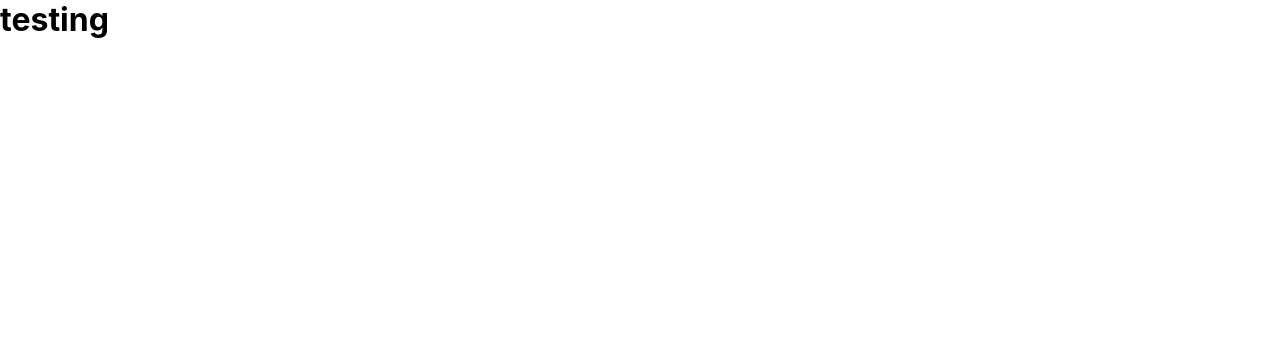
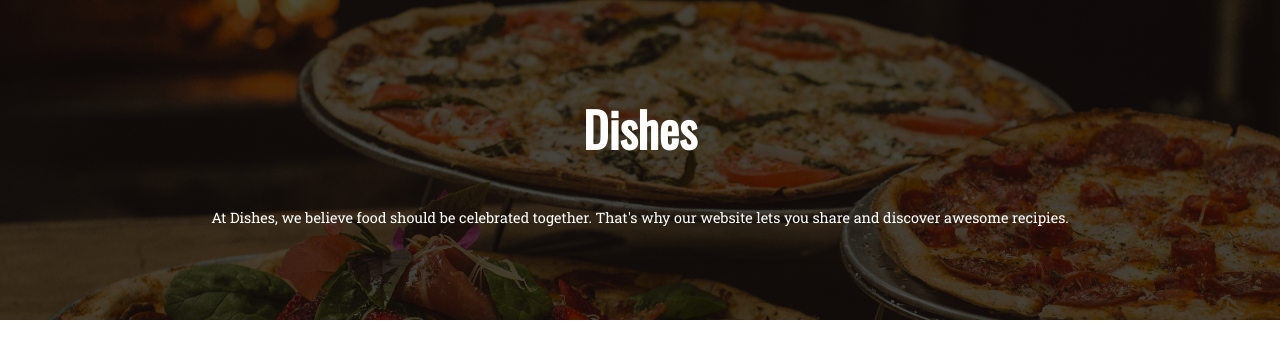
Before and after one commit to jpilch/dishes, a React (Create React App) app: page / in a window 1280 px wide. Shown: the top 358 px of the page. Built offline with nearby package versions, Linux system fonts and the light colour scheme.

Commit message:
add hero image and heading

```diff
--- a/src/features/app/App.js
+++ b/src/features/app/App.js
@@ -1,8 +1,23 @@
+import styles from "../../styles/App.module.scss";
+
 function App() {
     return (
-        <div className="App">
-            <h1>testing</h1>
-        </div>
+        <main className={styles.main}>
+            <section className={styles.main__hero}>
+                <div className={styles.main__img} />
+                <div className={styles.main__overlay}>
+                    <h1 className={styles.main__heading}>
+                        Dishes
+                    </h1>
+                    <p>
+                        At Dishes, we believe food should be celebrated together. That's why our website lets you share and discover awesome recipies.
+                    </p>
+                </div>
+            </section>
+            <section className={styles.main__form}>
+
+            </section>
+        </main>
     );
 }
 
--- /dev/null
+++ b/src/styles/App.module.scss
@@ -0,0 +1,43 @@
+@import "mixins";
+
+.main {
+    @include flex-container;
+    @include flex-column;
+
+    justify-content: flex-start;
+    min-height: 100vh;
+    gap: 2em;
+
+    &__hero {
+        position: relative;
+        height: 20em;
+    }
+
+    &__img {
+        height: 100%;
+        background: url("../../public/images/pizza.jpg") center center/cover;
+    }
+
+    &__overlay {
+        @include flex-container;
+        font-size: 0.9rem;
+        flex-direction: column;
+        position: absolute;
+        top: 0;
+        left: 0;
+        height: 100%;
+        width: 100%;
+        text-align: center;
+        gap: 3em;
+        background-color: rgba($color: #000000, $alpha: 0.7);
+        color: #fff;
+    }
+
+    &__heading {
+        font-size: 3rem;
+    }
+
+    &__form {
+        height: calc(100vh - 22em);
+    }
+}
--- /dev/null
+++ b/src/styles/_mixins.scss
@@ -0,0 +1,10 @@
+@mixin flex-container {
+    display: flex;
+    justify-content: center;
+    align-items: center;
+}
+
+@mixin flex-column {
+    flex-direction: column;
+    align-items: stretch;
+}
--- a/src/styles/index.scss
+++ b/src/styles/index.scss
@@ -1,3 +1,6 @@
+@import url('https://fonts.googleapis.com/css2?family=Roboto+Slab&display=swap');
+@import url('https://fonts.googleapis.com/css2?family=Oswald&display=swap');
+
 *,
 *::after,
 *::before {
@@ -6,8 +9,15 @@
     padding: 0;
 }
 
+h1,
+h2,
+h3,
+h4 {
+    font-family: 'Oswald';
+}
+
 body {
-    font-family: -apple-system, BlinkMacSystemFont, 'Segoe UI', 'Roboto', 'Oxygen',
+    font-family: 'Roboto Slab', -apple-system, BlinkMacSystemFont, 'Segoe UI', 'Roboto', 'Oxygen',
         'Ubuntu', 'Cantarell', 'Fira Sans', 'Droid Sans', 'Helvetica Neue',
         sans-serif;
     -webkit-font-smoothing: antialiased;
```
Also changed, not shown: public/images/pizza.jpg (added), 1 other file (tests, documents, lock files or other folders).
